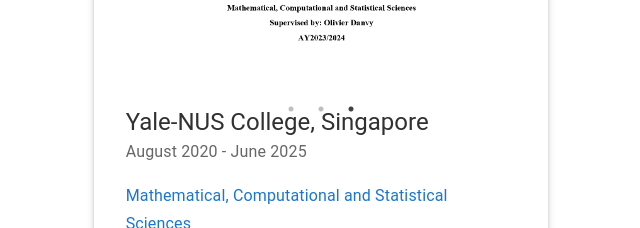
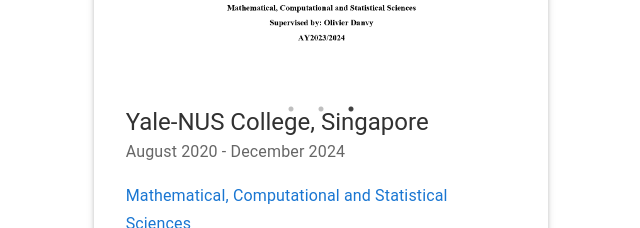
Before and after one commit to UladzimirTreihis/personal_website, a React (Create React App) app: page / in a window 1280 px wide. Shown: the part 1560-1788 px from the top of the page, without its empty margins (477-1117 px from the left). Built offline with nearby package versions, Linux system fonts and the light colour scheme.

Commit message:
chore: update resume

```diff
--- a/src/resumeData.js
+++ b/src/resumeData.js
@@ -28,8 +28,8 @@
         "specialization":"Mathematical, Computational and Statistical Sciences",
         "monthFrom":"August",
         "yearFrom":"2020",
-        "monthTo":"June",
-        "yearTo":"2025",
+        "monthTo":"December",
+        "yearTo":"2024",
         "achievements":"",
         "gpa": "4.73/5",
         "images": ["images/education/ync/0.jpg", "images/education/ync/1.jpg", "images/education/ync/2.jpg"],
@@ -287,10 +287,18 @@
         "stack": ["React", "Express.js", "Mongo", "MUI"]
       },
       {
+        "name":"Foreo Assistant",
+        "description":"Rag based chatbot implemented by me as part of my time at Foreo",
+        "images":["images/portfolio/foreo0.png", "images/portfolio/foreo1.png"],
+        "url": "https://chat.foreo.com/",
+        "stack": ["React", "FastAPI", "RAG", "FAISS", "Kubernetes", "Docker", "GCP", "AWS EC2"],
+        "gitUrl": "https://github.com/UladzimirTreihis/CoolGoat"
+      },
+      {
         "name":"CoolGoat Football Bets",
         "description":"Website to track football matches and purchase bonds",
         "images":["images/portfolio/football_bets0.png", "images/portfolio/football_bets1.png", "images/portfolio/football_bets2.png", "images/portfolio/football_bets3.jpg"],
-        "url": "https://web.coolgoat4444.me/",
+        "url": "https://github.com/UladzimirTreihis/CoolGoat",
         "stack": ["React", "Express.js", "PostgreSQL", "Docker", "Nginx", "AWS EC2", "AWS S3", "AWS Lambda", "AWS API Gateway", "Cloudfront", "MQTT"],
         "gitUrl": "https://github.com/UladzimirTreihis/CoolGoat"
       },
```
Also changed, not shown: public/images/portfolio/foreo0.png (added), public/images/portfolio/foreo1.png (added).
